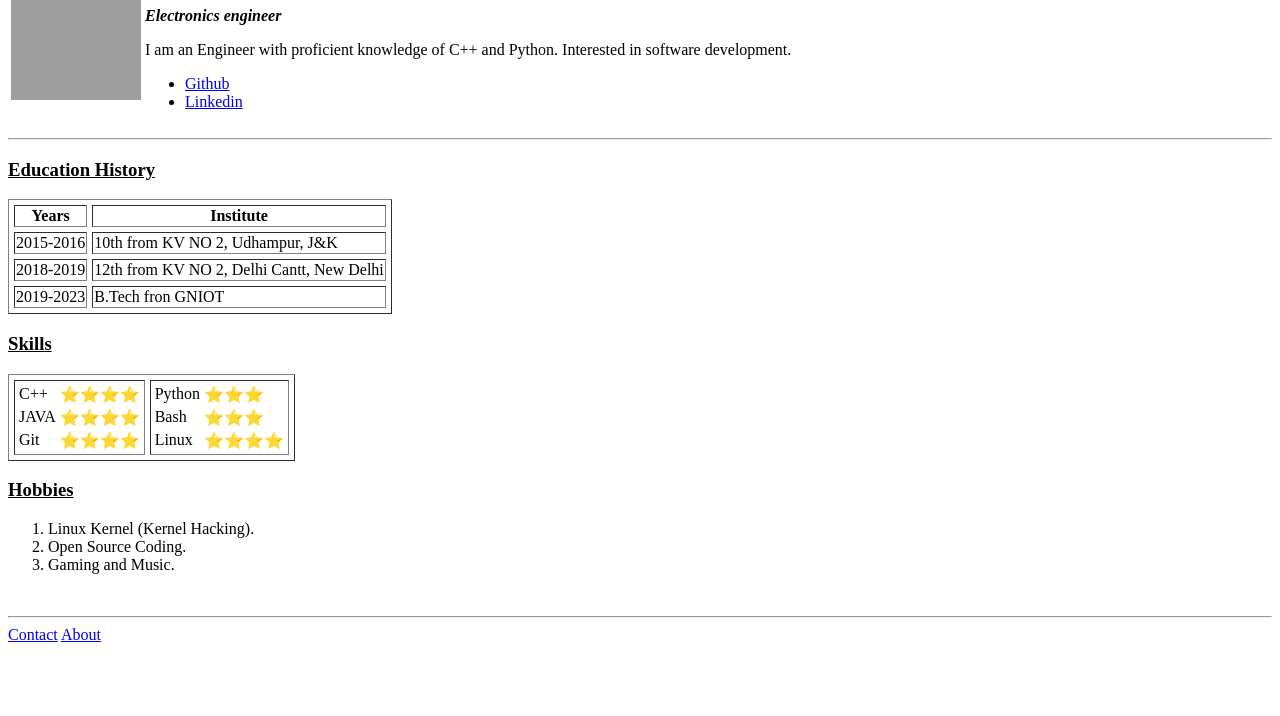
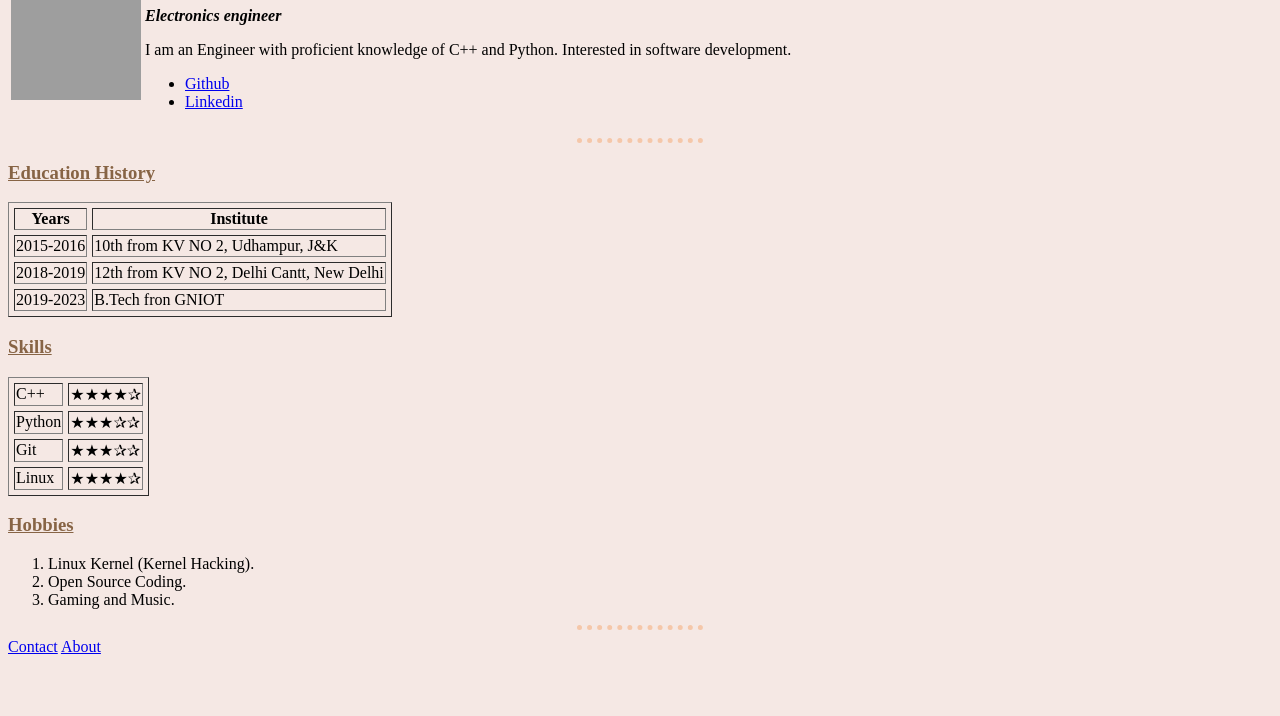
Before and after one commit to prabhat1419/prabhat1419.github.io, a plain HTML site: page index.html in a window 1280 px wide. Shown: the part 84-800 px from the top of the page. Drawn offline with Linux system fonts and the light colour scheme; grey boxes are pictures that could not be loaded.

Commit message:
Updates with css introduction
* Update version to 0.2

Signed-off-by: prabhat1419 <rpkm1914@gmail.com>

```diff
--- /dev/null
+++ b/css/styles.css
@@ -0,0 +1,19 @@
+body {
+  background-color: #F5E8E4;
+}
+
+hr {
+  border-style: none;
+  border-top-style: dotted;
+  border-top-color: #F5C7A9;
+  border-width: 5px;
+  width: 10%;
+}
+
+h1 {
+  color: #D1512D;
+}
+
+h3 {
+  color: #876445;
+}
--- a/index.html
+++ b/index.html
@@ -2,11 +2,15 @@
 <html lang="en" dir="ltr">
 
 <head>
+  <title>Prabhat Kumar Mishra</title>
+
   <meta charset="utf-8">
   <meta name="description" content="Personal portfolio Website">
   <meta name="author" content="Prabhat Kumar Mishras">
   <meta name="viewport" content="width=device-width, initial-scale=1.0">
-  <title>👋 Prabhat's Personal Website</title>
+
+  <link rel="icon" href="images/rp.jpg">
+  <link rel="stylesheet" href="css/styles.css">
 </head>
 
 <body>
@@ -57,45 +61,21 @@
   <table border="1" cellspacing="5">
     <tbody>
       <tr>
-      <!-- Table 1 inside table -->
-        <td>
-          <table>
-            <tbody>
-              <tr>
         <td>C++</td>
-                <td>⭐⭐⭐⭐</td>
+        <td>★★★★✰</td>
       </tr>
       <tr>
-                <td>JAVA</td>
-                <td>⭐⭐⭐⭐</td>
+        <td>Python</td>
+        <td>★★★✰✰</td>
       </tr>
       <tr>
         <td>Git</td>
-                <td>⭐⭐⭐⭐</td>
-              </tr>
-            </tbody>
-          </table>
-        </td>
-        <!-- Table 2 inside table -->
-        <td>
-          <table>
-            <tbody>
-              <tr>
-                <td>Python</td>
-                <td>⭐⭐⭐</td>
-              </tr>
-              <tr>
-                <td>Bash</td>
-                <td>⭐⭐⭐</td>
+        <td>★★★✰✰</td>
       </tr>
       <tr>
         <td>Linux</td>
-                <td>⭐⭐⭐⭐</td>
+        <td>★★★★✰</td>
       </tr>
-            </tbody>
-          </table>
-        </td>
-
       </tr>
     </tbody>
   </table>
@@ -107,12 +87,10 @@
     <li>Gaming and Music.</li>
   </ol>
 
-  <br>
-
   <hr>
 
-  <a href="resources/contact.html">Contact</a>
-  <a href="resources/about.html">About</a>
+  <a href="html/contact.html">Contact</a>
+  <a href="html/about.html">About</a>
 </body>
 
 </html>
```
Also changed, not shown: html/about.html (added, +16 -0 lines), html/contact.html (added, +30 -0 lines), resources/about.html (deleted, +0 -13 lines), resources/contact.html (deleted, +0 -25 lines), images/rp.jpg (added). Lines whose indentation alone changed are shown as unchanged.
